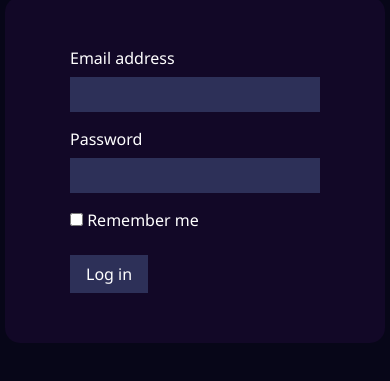
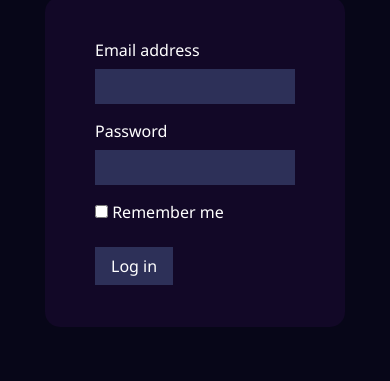
Before and after one commit to trucchau171/loginPage, a plain HTML site: page index.html in a window 390 px wide. Shown: the part 97-478 px from the top of the page. Drawn offline with Linux system fonts and the light colour scheme.

Commit message:
fix responsive, clear code

```diff
--- a/css/style.css
+++ b/css/style.css
@@ -35,7 +35,6 @@ body {
 #login-container {
     width: 460px;
     margin: auto;
-    /* margin: 20 0 0 450px;   */
     padding: 50px 75px;;
     background: #1c09338f;
     border-radius: 15px ;
@@ -45,9 +44,10 @@ body {
     .form-header {
         font-size: 28px;
     }
+
     #login-container {
-        width: 380px;
-        padding: 50px 65px;
+        width: 300px;
+        padding: 42px 50px;
     }
 }
 
@@ -55,11 +55,6 @@ body {
     display: block;
 }
 
-form {
-    /* display: flex;
-    flex-direction: column;
-    align-items: center; */
-}
 
 .input-form {
     position: relative;
--- a/index.html
+++ b/index.html
@@ -5,7 +5,7 @@
     <meta http-equiv="X-UA-Compatible" content="IE=edge">
     <meta name="viewport" content="width=device-width, initial-scale=1.0">
     <link rel="stylesheet" href="./css/style.css">
-    <title>Document</title>
+    <title>Login</title>
 </head>
 <body>
   <h2 class="form-header">Lorem ipsum</h2>
@@ -13,7 +13,6 @@
     <form>
         <div class="mb-16">
           <label for="input-email" class="form-label pb-8">Email address</label>
-          <!-- <input type="email" class="form-control" id="exampleInputEmail1" aria-describedby="emailHelp"> -->
           <div class = "input-form">
             <input type="email" class="form-control" id="input-email">
             <span class="bottom"></span>
@@ -22,9 +21,9 @@
             <span class="left"></span>
           </div>
         </div>
+
         <div class="mb-16">
           <label for="input-password" class="form-label pb-8">Password</label>
-          <!-- <input type="password" class="form-control" id="exampleInputPassword1"> -->
           <div class = "input-form">
             <input type="password" class="form-control" id="input-password">
             <span class="bottom"></span>
@@ -33,6 +32,7 @@
             <span class="left"></span>
           </div>
         </div>
+
         <div class="mb-16 form-check">
           <input type="checkbox" class="form-check-input" id="remember-check">
           <label class="form-check-label" for="remember-check">Remember me</label>
```
